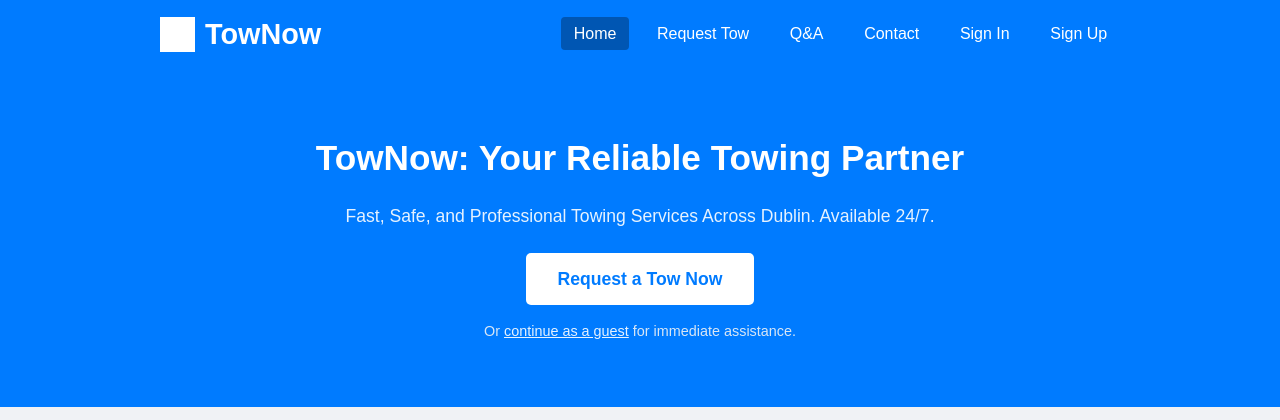
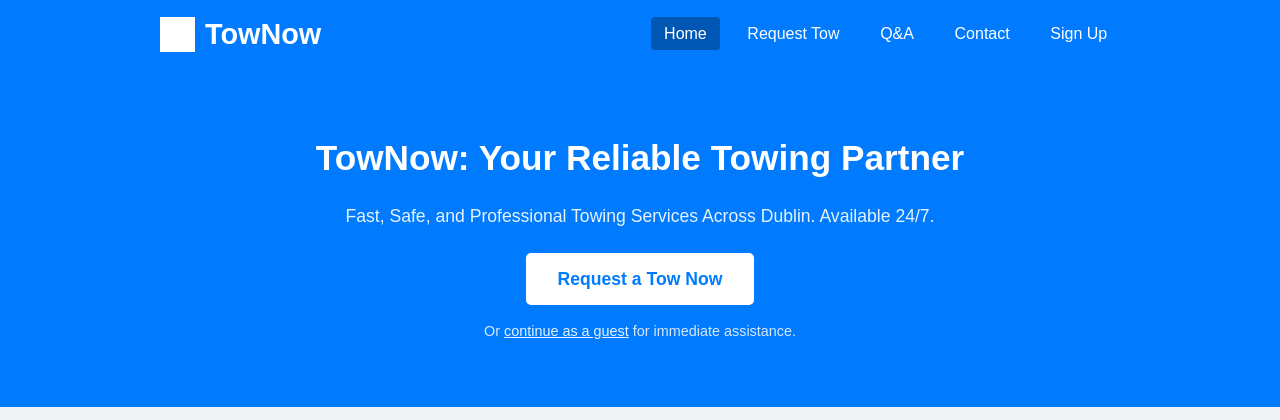
Before and after one commit to Goteck1/Tow-Now, a Flask app: page / in a window 1280 px wide. Shown: the top 420 px of the page. Run offline with Flask 3, Linux system fonts and the light colour scheme; some web fonts are replaced.

Commit message:
Update base.html
Elimina Sign In

Mantiene Sign Up (si el usuario no está autenticado)

Mantiene el comportamiento de mostrar "Provider Home" o "My Account" + Logout si el usuario está logueado

```diff
--- a/src/templates/base.html
+++ b/src/templates/base.html
@@ -24,6 +24,7 @@
                 <li><a href="{{ url_for('main.service_request') }}" class="{% if request.endpoint == 'main.service_request' %}active{% endif %}">Request Tow</a></li>
                 <li><a href="{{ url_for('main.qa') }}" class="{% if request.endpoint == 'main.qa' %}active{% endif %}">Q&A</a></li>
                 <li><a href="{{ url_for('main.contact') }}" class="{% if request.endpoint == 'main.contact' %}active{% endif %}">Contact</a></li>
+
                 {% if current_user and current_user.is_authenticated %}
                     {% if current_user.user_type == 'provider' %}
                         <li><a href="{{ url_for('main.service_provider_home') }}" class="{% if request.endpoint == 'main.service_provider_home' %}active{% endif %}">Provider Home</a></li>
@@ -32,7 +33,6 @@
                     {% endif %}
                     <li><a href="{{ url_for('main.logout') }}">Logout</a></li>
                 {% else %}
-                    <li><a href="{{ url_for('main.signin') }}" class="{% if request.endpoint == 'main.signin' %}active{% endif %}">Sign In</a></li>
                     <li><a href="{{ url_for('main.signup') }}" class="{% if request.endpoint == 'main.signup' %}active{% endif %}">Sign Up</a></li>
                 {% endif %}
             </ul>
```
